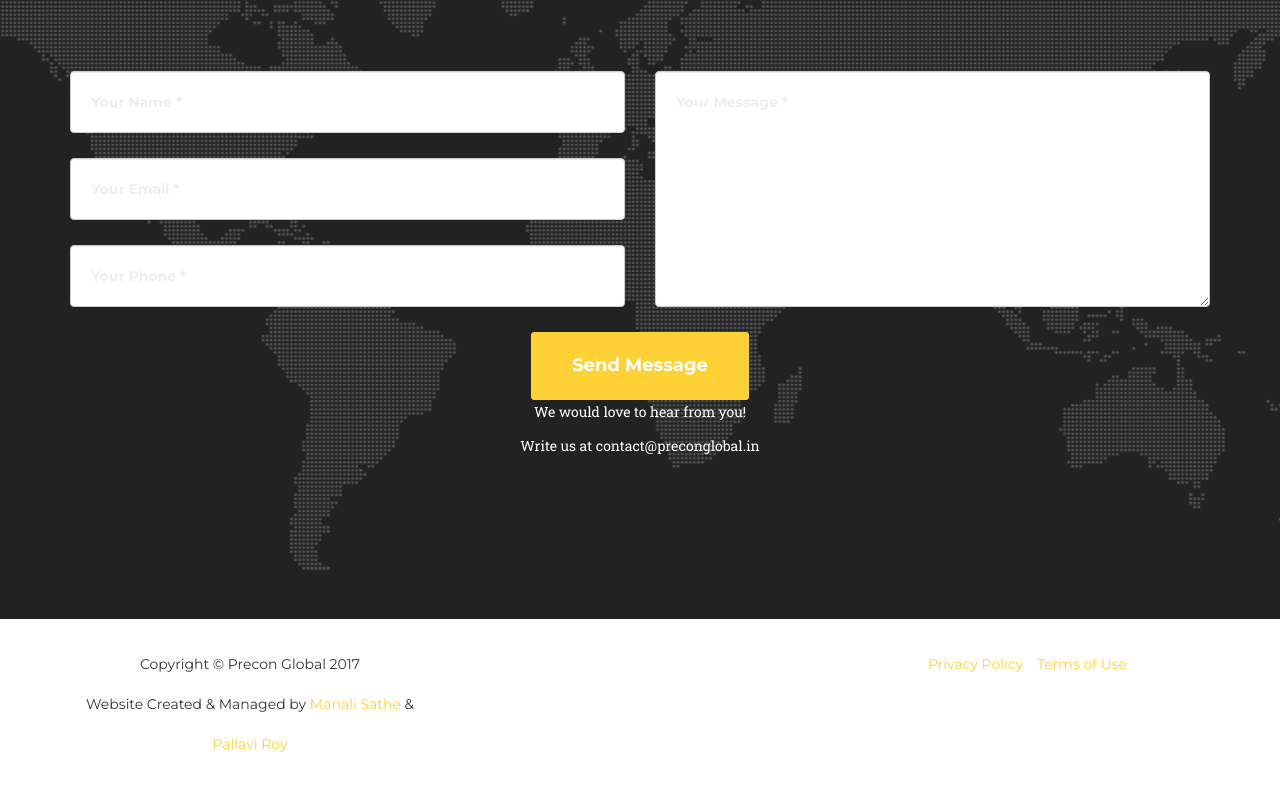
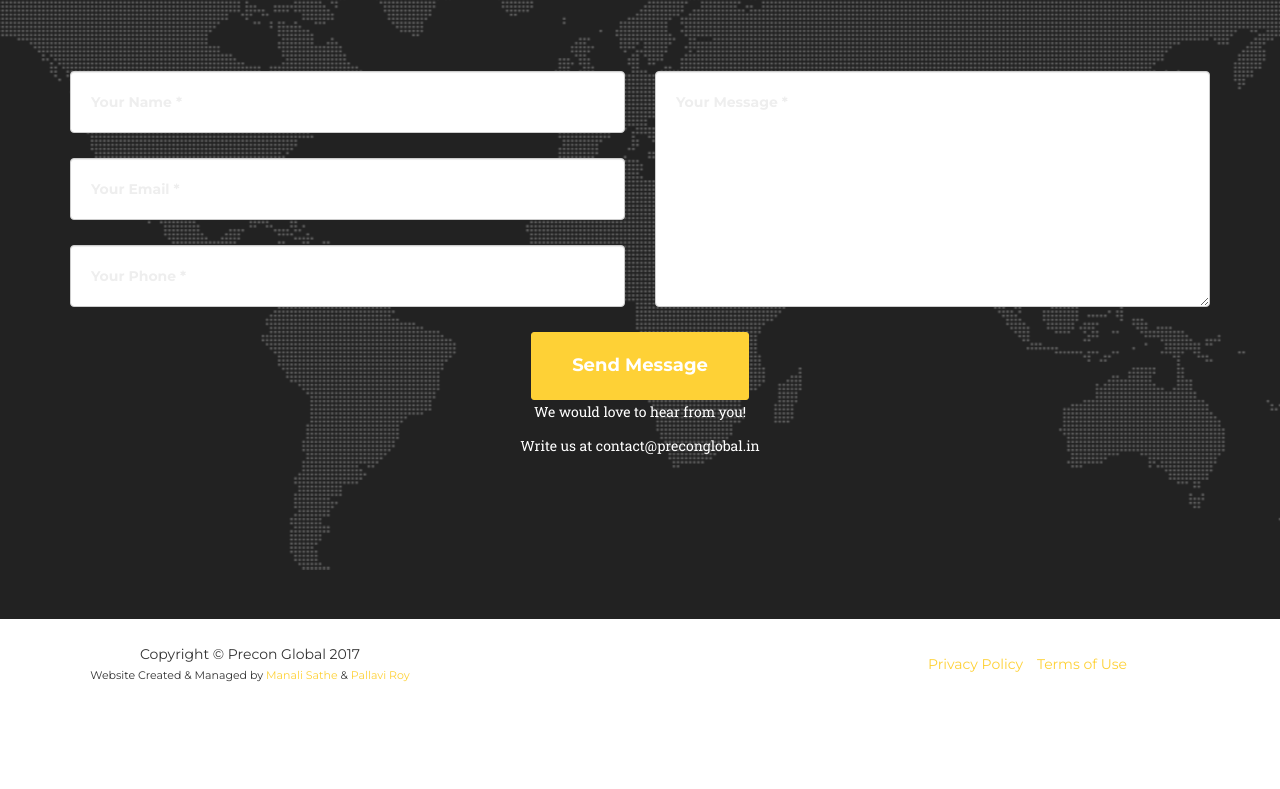
Before and after one commit to pallaviGH/pcg, a plain HTML site: page index.html in a window 1280 px wide. Shown: the part 3207-3996 px from the top of the page. After the commit the page ends 3916 px from the top, so only its background shows below. Drawn offline with nearby package versions, Linux system fonts and the light colour scheme; a web font is replaced by a local one.

Commit message:
Add files via upload

```diff
--- a/css/agency.css
+++ b/css/agency.css
@@ -586,10 +586,16 @@ footer {
   text-align: center;
 }
 footer span.copyright {
-  line-height: 40px;
+  /*line-height: 40px;*/
   font-family: "Montserrat", "Helvetica Neue", Helvetica, Arial, sans-serif;
   /*text-transform: uppercase;*/
   text-transform: none;
+}
+span.created {
+  font-family: "Montserrat", "Helvetica Neue", Helvetica, Arial, sans-serif;
+  /*text-transform: uppercase;*/
+  text-transform: none;
+  font-size: 11px;
 }
 footer ul.quicklinks {
   margin-bottom: 0;
```
